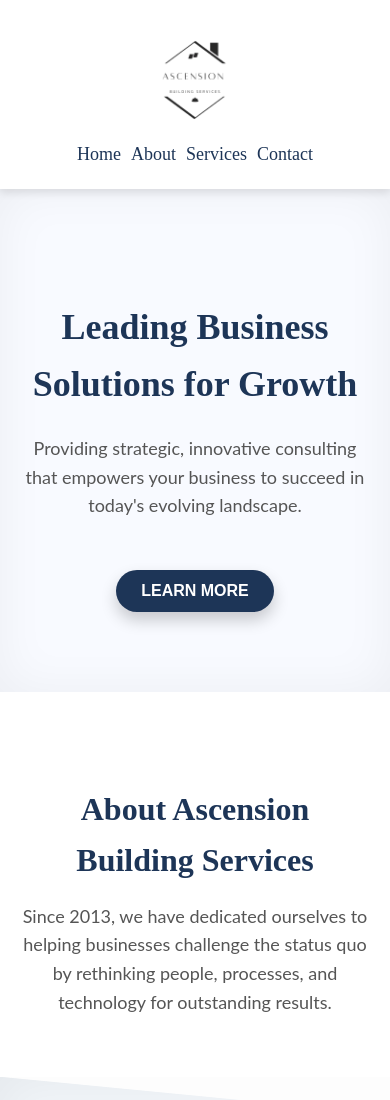
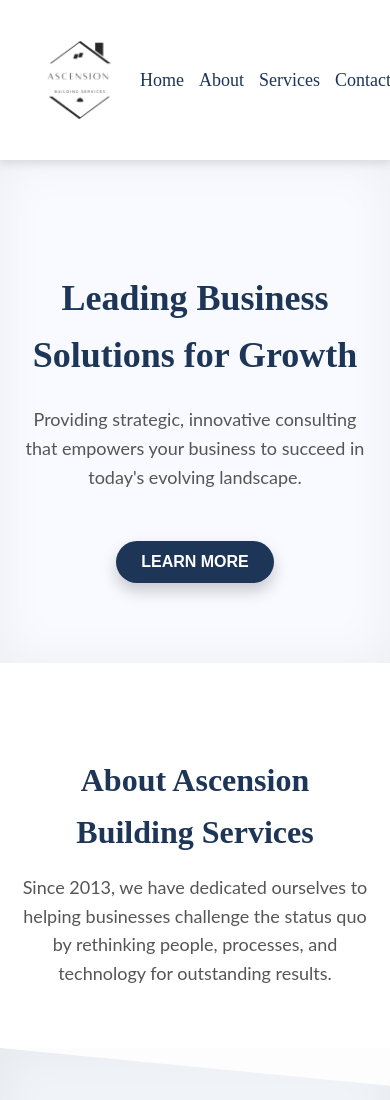
Before and after one commit to jamilah-alkhattabi/test, a plain HTML site: page index.html in a window 390 px wide. Shown: the top 1100 px of the page. Drawn offline with Linux system fonts and the light colour scheme.

Commit message:
Update index.html

```diff
--- a/index.html
+++ b/index.html
@@ -72,8 +72,6 @@
       background-color: #f8faff;
       color: #333;
       box-shadow: inset 0 0 50px rgba(0, 0, 0, 0.05);
-      position: relative;
-      overflow: hidden;
     }
 
     .hero h2 {
@@ -115,8 +113,6 @@
       padding: 60px 20px;
       text-align: center;
       background-color: #ffffff;
-      position: relative;
-      overflow: hidden;
     }
 
     .about h3 {
@@ -140,8 +136,6 @@
       background-color: #f0f4f8;
       box-shadow: inset 0 0 50px rgba(0, 0, 0, 0.05);
       clip-path: polygon(0 0, 100% 5%, 100% 100%, 0 95%);
-      position: relative;
-      overflow: hidden;
     }
 
     .services-teaser h3 {
@@ -198,15 +192,14 @@
     /* Mobile Styles */
     @media (max-width: 768px) {
       header {
-        flex-direction: column;
+        flex-direction: row;
+        justify-content: space-between;
+        padding: 20px;
       }
 
       nav {
-        display: flex;
         flex-direction: row;
-        justify-content: center;
-        gap: 10px;
-        flex-wrap: wrap;
+        gap: 15px;
       }
 
       .hero h2 {
```
